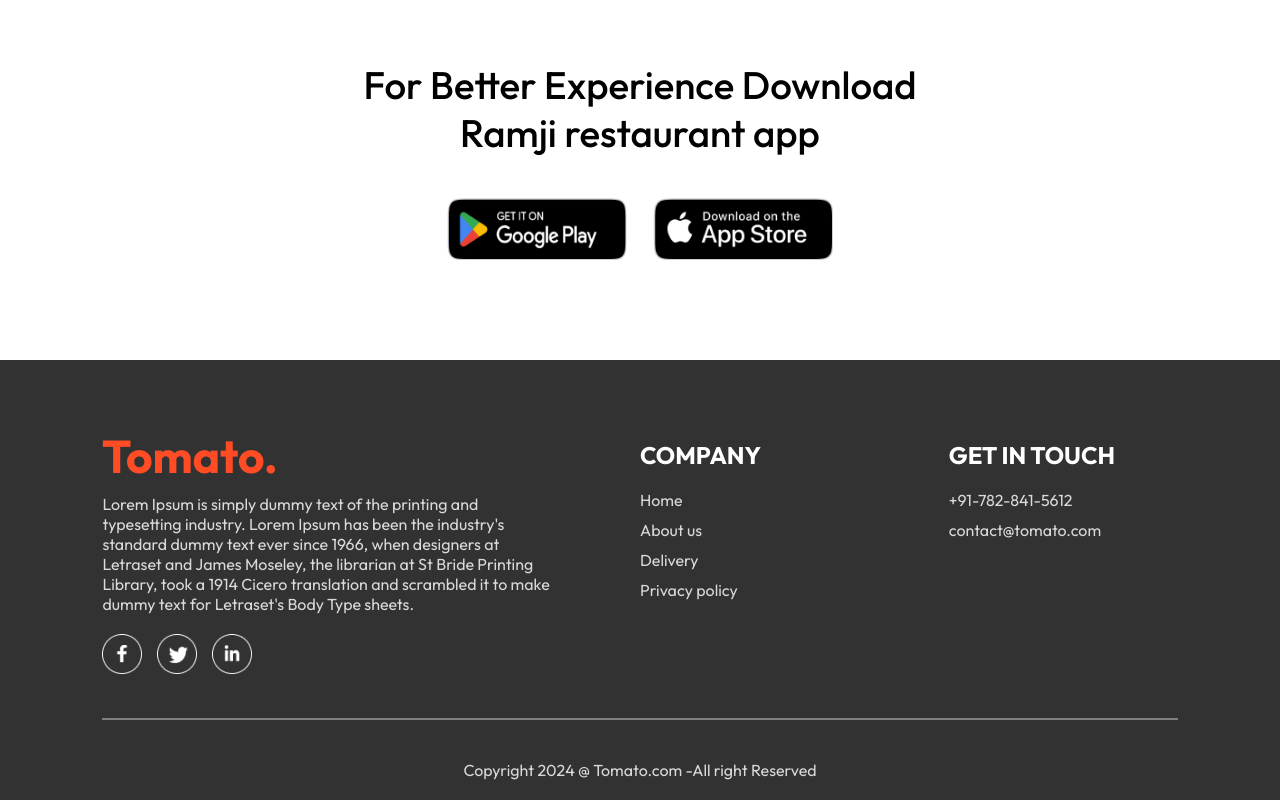
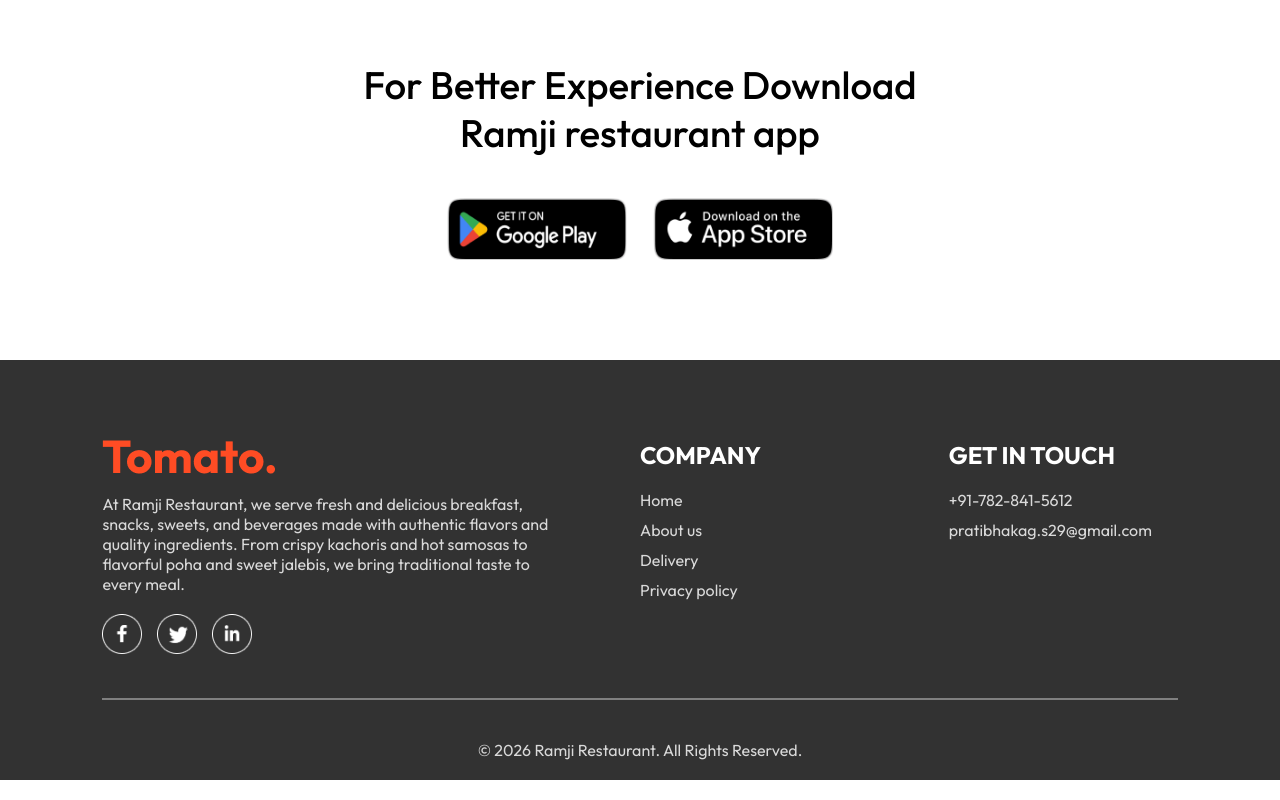
Before and after one commit to Pratibha-Kag/Ramji-Restaurant-Gandhwani, a React (Vite) app in the folder frontend/: page / in a window 1280 px wide. Shown: the part 1227-2027 px from the top of the page. Built offline with nearby package versions, Linux system fonts and the light colour scheme; no server answers.

Commit message:
view-menu

```diff
--- a/frontend/src/components/Footer/Footer.css
+++ b/frontend/src/components/Footer/Footer.css
@@ -23,6 +23,9 @@
   align-items: start;
   gap: 20px;
 }
+/* .footer .ramlogo {
+  width: 30%;
+} */
 .footer-content-left li,
 .footer-content-right li,
 .footer-content-center li {
--- a/frontend/src/components/Footer/Footer.jsx
+++ b/frontend/src/components/Footer/Footer.jsx
@@ -6,14 +6,12 @@
     <div className="footer" id="footer">
       <div className="footer-content">
         <div className="footer-content-left">
-          <img src={assets.logo} alt="" />
+          <img src={assets.logo} alt="" className="" />
           <p>
-            Lorem Ipsum is simply dummy text of the printing and typesetting
-            industry. Lorem Ipsum has been the industry's standard dummy text
-            ever since 1966, when designers at Letraset and James Moseley, the
-            librarian at St Bride Printing Library, took a 1914 Cicero
-            translation and scrambled it to make dummy text for Letraset's Body
-            Type sheets.
+            At Ramji Restaurant, we serve fresh and delicious breakfast, snacks,
+            sweets, and beverages made with authentic flavors and quality
+            ingredients. From crispy kachoris and hot samosas to flavorful poha
+            and sweet jalebis, we bring traditional taste to every meal.
           </p>
           <div className="footer-social-icons">
             <img src={assets.facebook_icon} alt="" />
@@ -34,13 +32,13 @@
           <h2>GET IN TOUCH</h2>
           <ul>
             <li>+91-782-841-5612</li>
-            <li>contact@tomato.com</li>
+            <li>pratibhakag.s29@gmail.com</li>
           </ul>
         </div>
       </div>
       <hr />
       <p className="footer-copyright">
-        Copyright 2024 @ Tomato.com -All right Reserved
+        © 2026 Ramji Restaurant. All Rights Reserved.{" "}
       </p>
     </div>
   );
--- a/frontend/src/components/Header/Header.jsx
+++ b/frontend/src/components/Header/Header.jsx
@@ -1,12 +1,19 @@
 import React from "react";
 import "./Header.css";
+import { Link, useNavigate } from "react-router-dom";
 const Header = () => {
+  const navigate = useNavigate();
+
+  const handleclick = () => {
+    navigate("/menu");
+    console.log("hgahj");
+  };
   return (
     <div className="header">
       <div className="header-contents">
         <h4>Your Favorite Morning Snacks, Freshly Prepared</h4>
-        <p>Ramji restauratn </p>
-        <button>View Menu</button>
+        <p>Ramji Restaurant </p>
+        <button onClick={handleclick}>View Menu</button>
       </div>
     </div>
   );
--- a/frontend/src/components/LoginPopup/LoginPopup.jsx
+++ b/frontend/src/components/LoginPopup/LoginPopup.jsx
@@ -1,8 +1,9 @@
-import React, { useContext, useState } from "react";
+import React, { useContext, useEffect, useState } from "react";
 import "./LoginPopup.css";
 import { assets } from "../../assets/assets";
 import { StoreContext } from "../context/StoreContext";
 import axios from "axios";
+
 const LoginPopup = ({ setShowLogin }) => {
   const { url, setToken } = useContext(StoreContext);
   const [currState, setCurrState] = useState("Login");
@@ -17,9 +18,9 @@
     const value = event.target.value;
     setData((data) => ({ ...data, [name]: value }));
   };
-  // useEffect(() => {
-  //   console.log(data, "data");
-  // }, [data]);
+  useEffect(() => {
+    console.log(data, "data");
+  }, [data]);
 
   const onLogin = async (event) => {
     event.preventDefault();
```
Also changed, not shown: frontend/src/components/context/StoreContext.jsx (+7 -0 lines).
